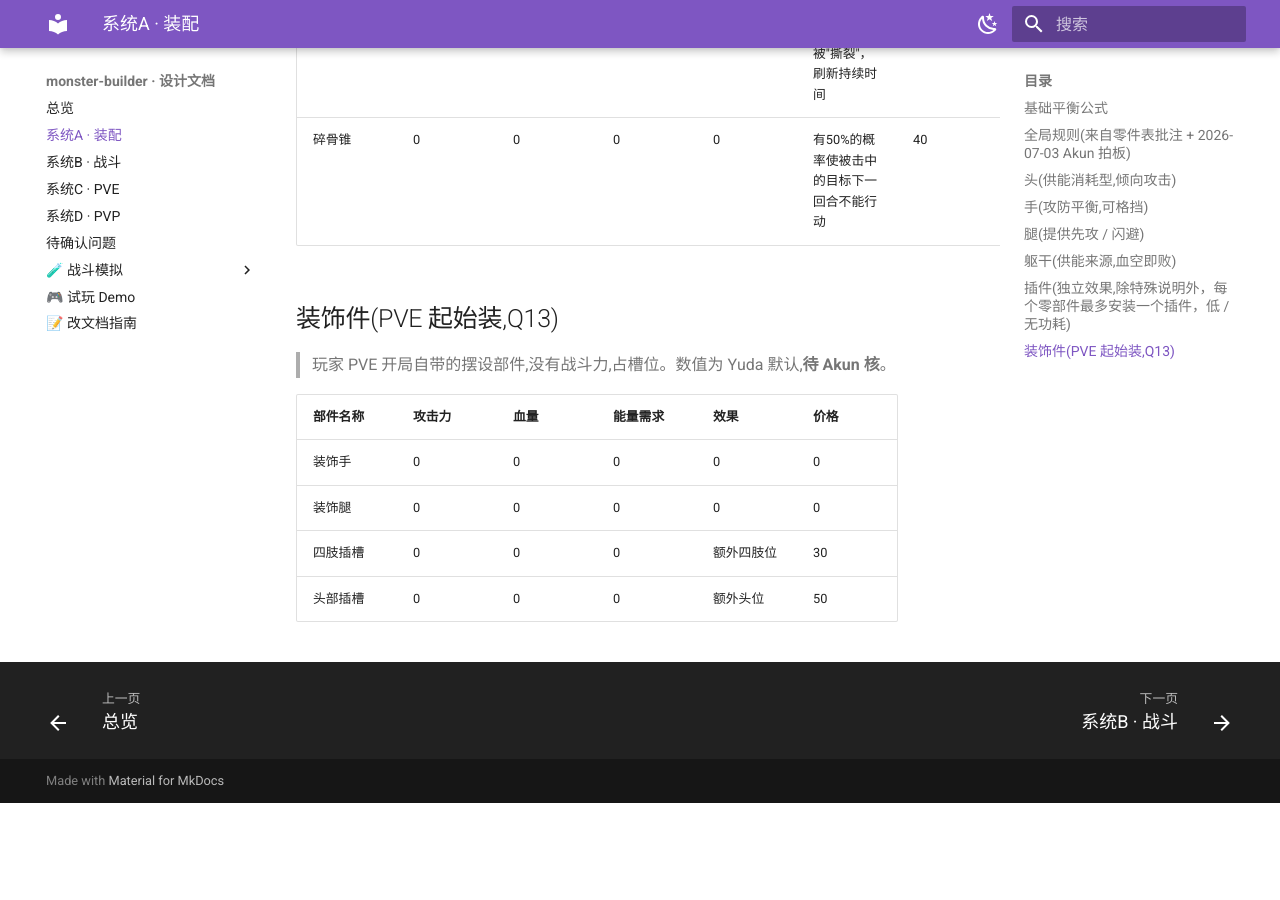
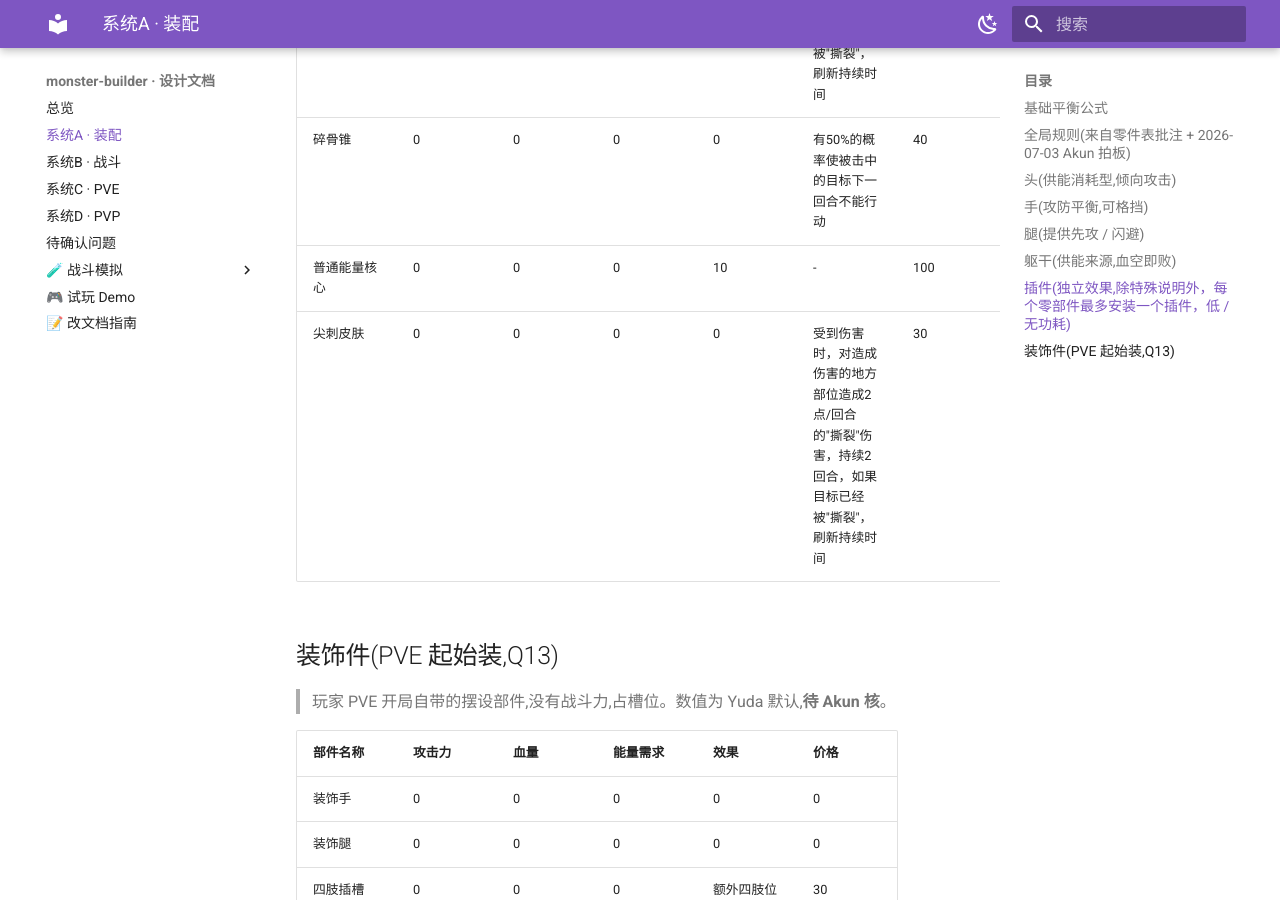
Before and after one commit to zhaoyuda/monster-builder, an MkDocs documentation site: the page built from design/01-assembly.md, in a window 1280 px wide and 900 px high, scrolled down 4645 px. Built offline with MkDocs 1.6.1 and Material for MkDocs 9.7.7, drawn with Linux system fonts in a browser that asks for light colours; before the commit the page ends 5448 px from its top, so only the background shows below that.

Commit message:
Update 01-assembly.md

```diff
--- a/design/01-assembly.md
+++ b/design/01-assembly.md
@@ -85,6 +85,8 @@
 | 耐火皮肤 | 0 | 0 | 0 | 0 | 受到的火焰减少50%，免疫"灼烧" | 50 | 身体 |
 | 撕裂爪 | -2 | 0 | 0 | 0 | 对受到攻击的目标造成2点/回合的"撕裂"伤害，持续5回合，如果目标已经被"撕裂"，刷新持续时间 | 50 | 手 |
 | 碎骨锥 | 0 | 0 | 0 | 0 | 有50%的概率使被击中的目标下一回合不能行动 | 40 | 腿 |
+| 普通能量核心 | 0 | 0 | 0 | 10 | - | 100 | 身体 |
+| 尖刺皮肤 | 0 | 0 | 0 | 0 | 受到伤害时，对造成伤害的地方部位造成2点/回合的"撕裂"伤害，持续2回合，如果目标已经被"撕裂"，刷新持续时间 | 30 | 身体 |
 
 ## 装饰件(PVE 起始装,Q13)
 
```
